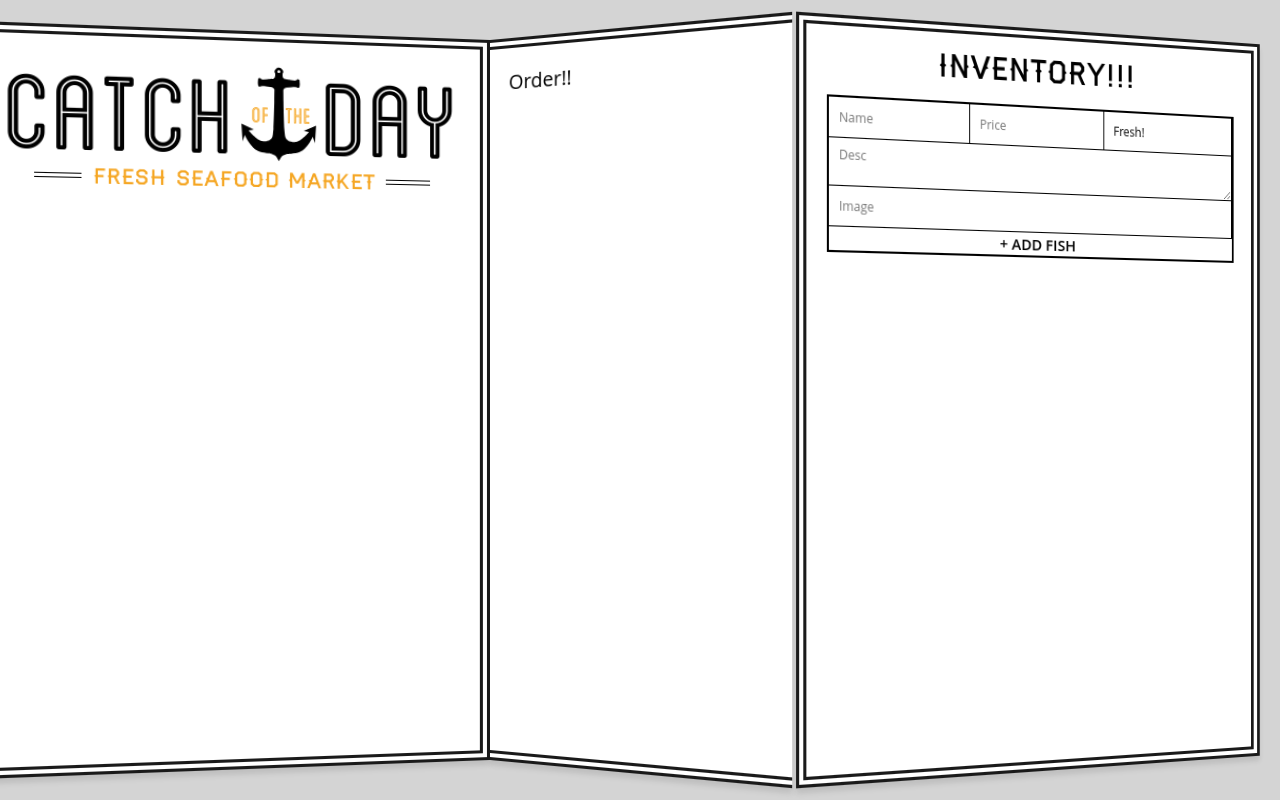
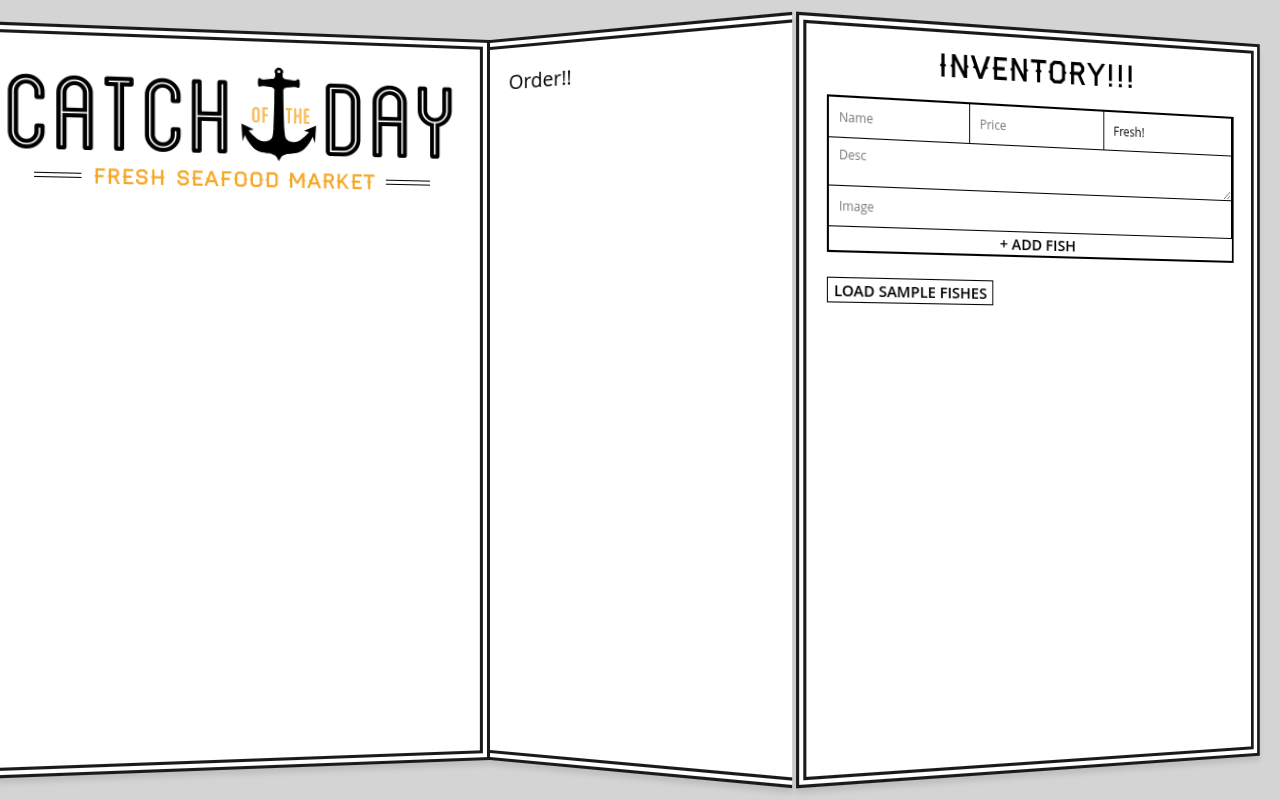
Before and after one commit to mamunur121/catch-of-the-day, a React (Create React App) app: page /store/1 in a window 1280 px wide. Shown: the top 800 px of the page. Built offline with nearby package versions, Linux system fonts and the light colour scheme.

Commit message:
loading data into state onClick

```diff
--- a/src/App.js
+++ b/src/App.js
@@ -3,6 +3,7 @@
 import Header from "./components/Header";
 import Order from "./components/Order";
 import Inventory from "./components/Inventory";
+import sampleFishes from './sample-fishes';
 
 class App extends React.Component {
   state = {
@@ -22,6 +23,13 @@
       fishes: fishes
     })
   };
+
+  loadSampleFishes = () => {
+    alert('Loading Sample');
+    this.setState({
+      fishes: sampleFishes
+    });
+  };
   render() {
     return (
         <div className='catch-of-the-day'>
@@ -29,7 +37,10 @@
             <Header tagline='FRESH SEAFOOD MARKET'/>
           </div>
           <Order />
-          <Inventory addFish={this.addFish}/>
+          <Inventory
+              addFish={this.addFish}
+              loadSampleFishes={this.loadSampleFishes}
+          />
         </div>
     );
   }
--- a/src/components/Inventory.jsx
+++ b/src/components/Inventory.jsx
@@ -7,6 +7,7 @@
         <div className='inventory'>
           <h2>Inventory!!!</h2>
           <AddFishForm addFish={this.props.addFish}/>
+          <button onClick={this.props.loadSampleFishes}>Load Sample Fishes</button>
         </div>
     )
   }
```
